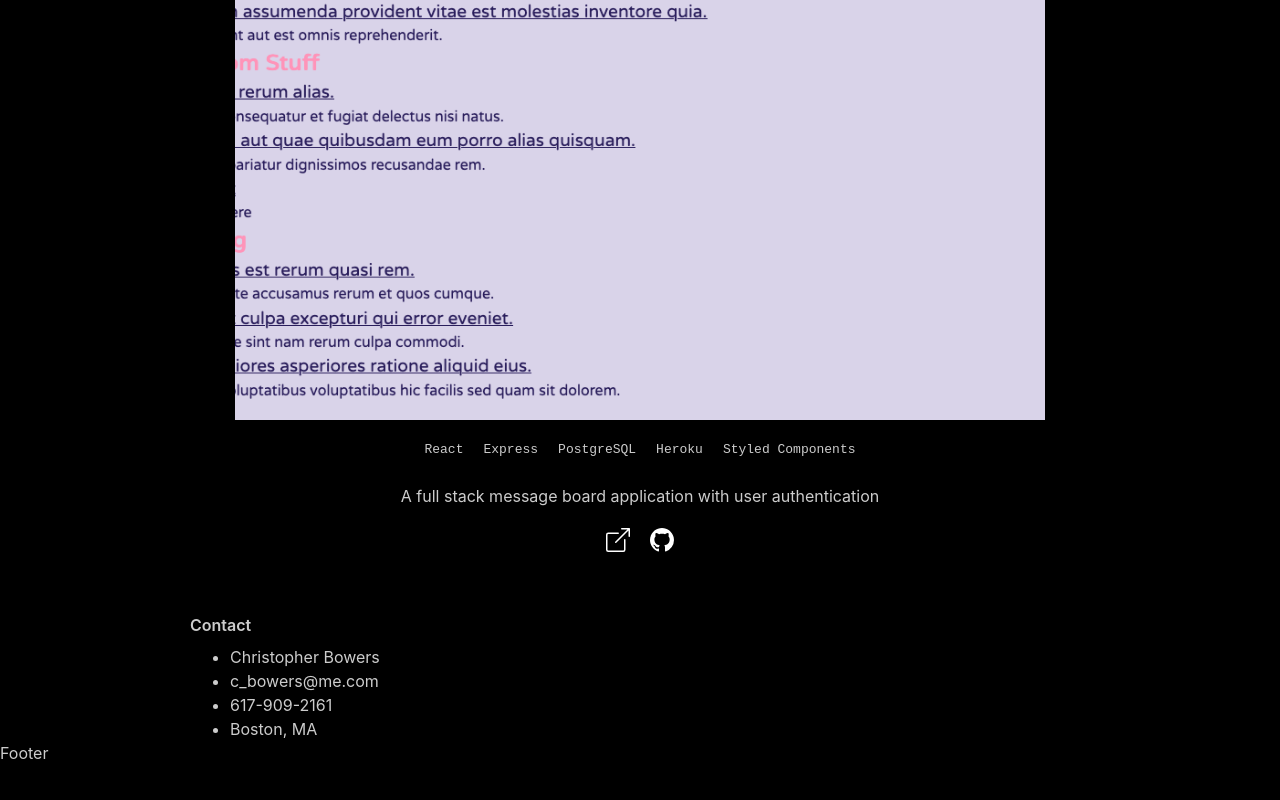
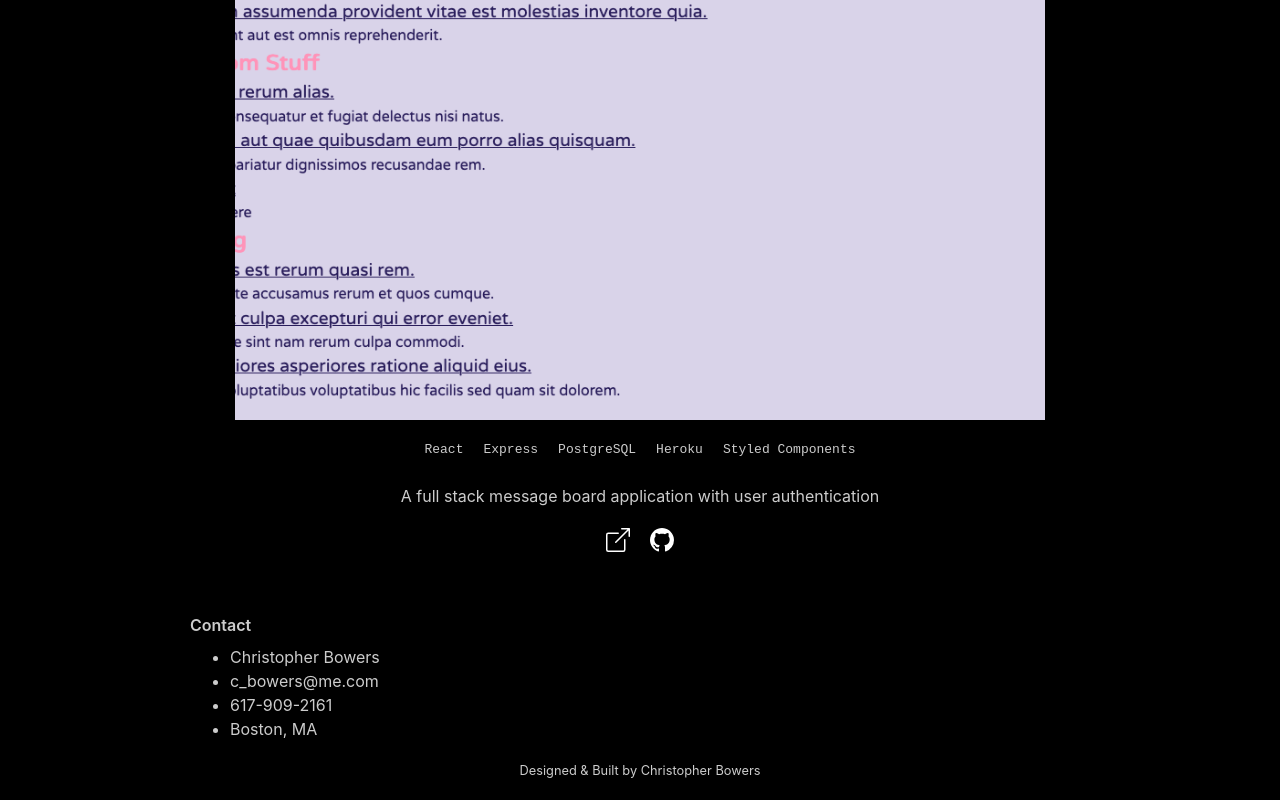
Before and after one commit to christopherbowers/christopherbowers-dev-portfolio, a Next.js app: page / in a window 1280 px wide. Shown: the part 3021-3821 px from the top of the page. Before the commit the page ends 3786 px from the top, so only its background shows below. Built offline with nearby package versions, Linux system fonts and the light colour scheme.

Commit message:
Updated footer

```diff
--- a/src/components/footer.js
+++ b/src/components/footer.js
@@ -1,5 +1,15 @@
+import styled from 'styled-components'
+
 export default function Footer() {
   return (
-    <p>Footer</p>
+    <Wrapper>
+      <p>Designed &amp; Built by Christopher Bowers</p>
+    </Wrapper>
   )
 }
+
+const Wrapper = styled.section`
+  text-align: center;
+  padding: 20px 0;
+  font-size: .8em;
+`
```
